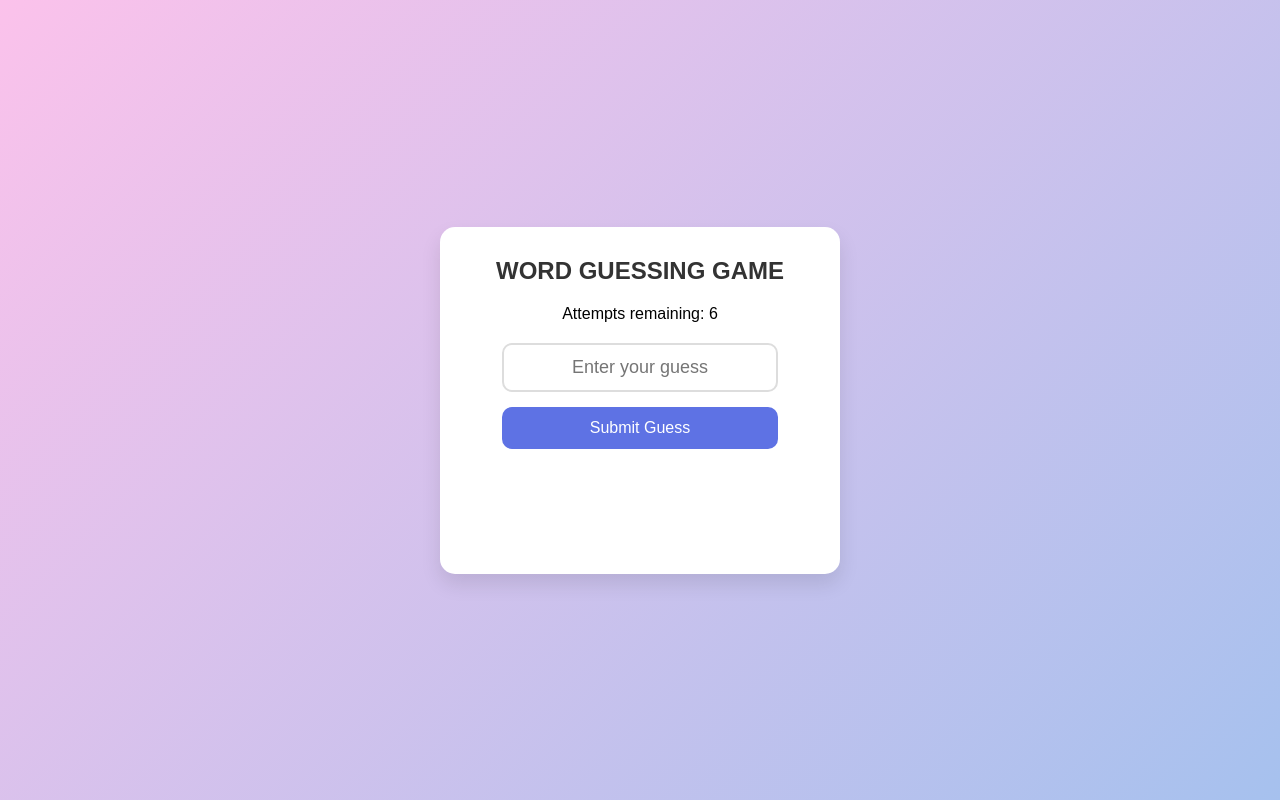
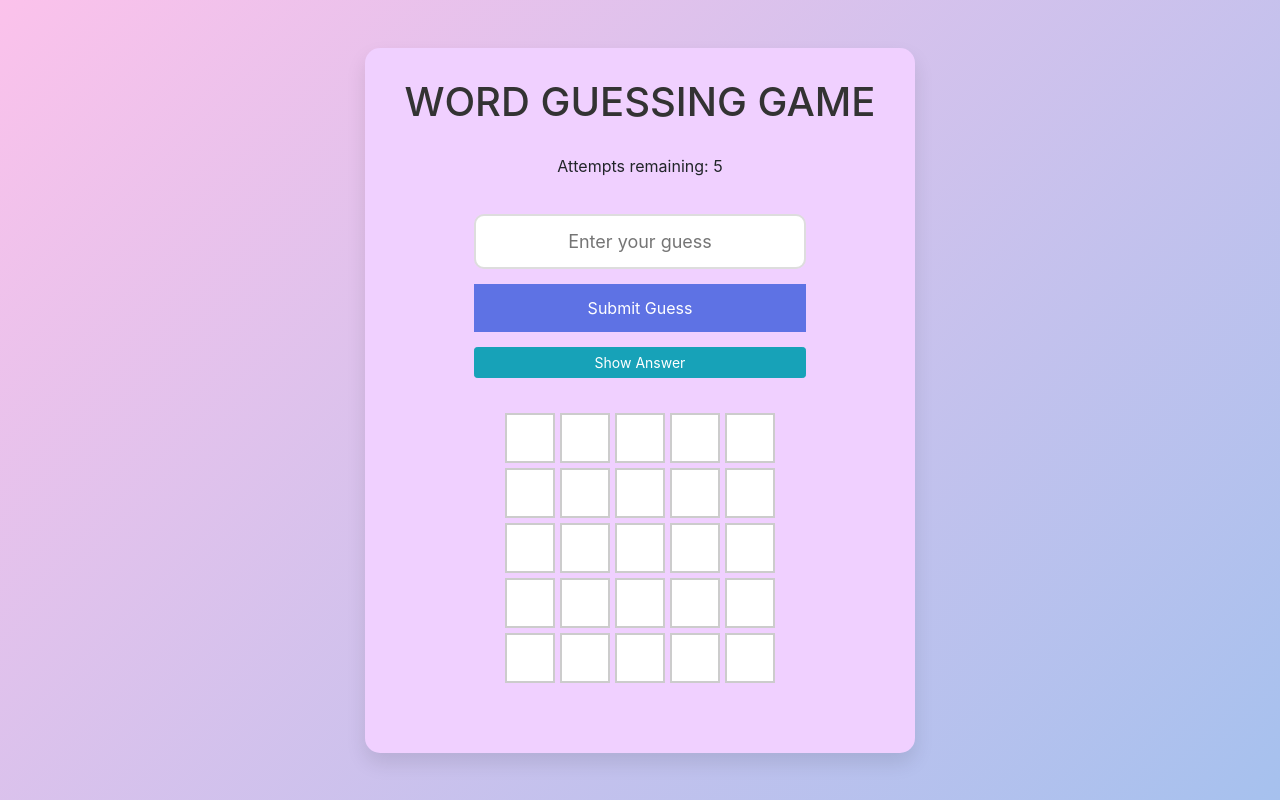
Before and after one commit to baslansa-u/guess_games, a Flask app: page / in a window 1280 px wide. Run offline with Flask 3, Linux system fonts and the light colour scheme; parts of the project's set-up code (start-up, migrations or seed data) failed here and were passed over; some libraries are stand-ins or nearby versions.

Commit message:
guess_v1

```diff
--- a/app.py
+++ b/app.py
@@ -1,10 +1,13 @@
-from flask import Flask, render_template, request, jsonify
-from app.models.game import get_random_word, check_guess  # แก้ไขการนำเข้าจาก models.game
+from flask import Flask, render_template, request, jsonify, session
+from app.models import game
+from app.models.game import get_random_word, check_guess, load_word_list
 
 app = Flask(__name__, template_folder='app/templates', static_folder='app/static')
 
 # คำที่ใช้ในเกม
-answer = get_random_word()  # ใช้ฟังก์ชัน get_random_word เพื่อเลือกคำ
+load_word_list()
+
+answer = get_random_word()
 
 # หน้าแรก
 @app.route('/')
@@ -27,5 +30,15 @@ def check_guess_route():
     else:
         return jsonify({'result': 'Try again!', 'feedback': feedback})
 
+@app.route('/get_answer', methods=['GET'])
+def get_answer():
+    return jsonify({'answer': answer.upper()})
+
+@app.route('/restart_game', methods=['POST'])
+def restart_game():
+    global answer
+    answer = get_random_word()
+    return jsonify({'message': 'Game restarted!', 'answer': answer.upper()})
+
 if __name__ == "__main__":
     app.run(debug=True)
--- a/app/static/css/styles.css
+++ b/app/static/css/styles.css
@@ -18,11 +18,11 @@ body {
 
 /* สไตล์ที่ใช้กับ container หลักของเกม */
 .game-container {
-    background-color: white;
+    background-color: #f0d0ff;
     border-radius: 15px;
     padding: 30px;
     box-shadow: 0 10px 20px rgba(0, 0, 0, 0.1);
-    width: 400px;
+    width: 550px;
     text-align: center;
     display: flex;
     flex-direction: column;
@@ -48,9 +48,12 @@ h1 {
 } */
 .input-container input[type="text"],
 .input-container button {
-    display: block;  /* ให้แต่ละตัวอยู่คนละบรรทัด */
-    width: 100%;      /* ให้ขยายเต็มความกว้างของ container */
-    margin-bottom: 15px;  /* เพิ่มระยะห่างระหว่าง input กับ button */
+    display: block;
+    /* ให้แต่ละตัวอยู่คนละบรรทัด */
+    width: 100%;
+    /* ให้ขยายเต็มความกว้างของ container */
+    margin-bottom: 15px;
+    /* เพิ่มระยะห่างระหว่าง input กับ button */
     text-align: center;
 }
 
@@ -89,7 +92,7 @@ button:hover {
     justify-content: center;
     gap: 5px;
     margin-top: 20px;
-     text-transform: uppercase;
+    text-transform: uppercase;
 }
 
 .letter {
@@ -134,11 +137,25 @@ button:hover {
 
 /* Animation transition */
 @keyframes shake {
-    0% { transform: translateX(0); }
-    25% { transform: translateX(-5px); }
-    50% { transform: translateX(5px); }
-    75% { transform: translateX(-5px); }
-    100% { transform: translateX(0); }
+    0% {
+        transform: translateX(0);
+    }
+
+    25% {
+        transform: translateX(-5px);
+    }
+
+    50% {
+        transform: translateX(5px);
+    }
+
+    75% {
+        transform: translateX(-5px);
+    }
+
+    100% {
+        transform: translateX(0);
+    }
 }
 
 input[type="text"].error {
@@ -150,16 +167,21 @@ input[type="text"].error {
 
 /* Modal overlay (background overlay ที่มืดๆ) */
 .modal {
-    display: none; /* ปกติจะไม่แสดง */
+    display: none;
+    /* ปกติจะไม่แสดง */
     position: fixed;
-    z-index: 9999; /* ให้อยู่เหนือเนื้อหาทั้งหมด */
+    z-index: 9999;
+    /* ให้อยู่เหนือเนื้อหาทั้งหมด */
     left: 0;
     top: 0;
     width: 100%;
     height: 100%;
-    background-color: rgba(0, 0, 0, 0.7); /* สีดำโปร่งแสง */
-    overflow: auto; /* ถ้ามีเนื้อหาที่สูงเกินจะเลื่อน */
-    animation: fadeIn 0.3s ease-in-out; /* สร้างการเคลื่อนไหว */
+    background-color: rgba(0, 0, 0, 0.7);
+    /* สีดำโปร่งแสง */
+    overflow: auto;
+    /* ถ้ามีเนื้อหาที่สูงเกินจะเลื่อน */
+    animation: fadeIn 0.3s ease-in-out;
+    /* สร้างการเคลื่อนไหว */
 }
 
 /* การเคลื่อนไหวสำหรับ fade-in */
@@ -167,6 +189,7 @@ input[type="text"].error {
     from {
         opacity: 0;
     }
+
     to {
         opacity: 1;
     }
@@ -175,7 +198,8 @@ input[type="text"].error {
 /* กล่องของ Modal */
 .modal-content {
     background-color: #fff;
-    margin: 15% auto; /* จัดให้อยู่กลางหน้าจอ */
+    margin: 15% auto;
+    /* จัดให้อยู่กลางหน้าจอ */
     padding: 20px;
     border-radius: 10px;
     width: 80%;
@@ -190,6 +214,7 @@ input[type="text"].error {
         transform: translateY(100px);
         opacity: 0;
     }
+
     to {
         transform: translateY(0);
         opacity: 1;
@@ -237,3 +262,30 @@ input[type="text"].error {
 }
 
 /* <----> */
+.guess-grid {
+    display: flex;
+    flex-direction: column;
+    gap: 5px;
+    margin: 0 0;
+}
+
+.guess-row {
+    display: flex;
+    gap: 5px;
+    justify-content: center;
+}
+
+.letter-box {
+    width: 50px;
+    height: 50px;
+    border: 2px solid #ccc;
+    display: flex;
+    align-items: center;
+    justify-content: center;
+    font-size: 24px;
+    text-transform: uppercase;
+}
+
+.empty-box {
+    background-color: #fff;
+}
--- a/app/static/js/script.js
+++ b/app/static/js/script.js
@@ -1,4 +1,4 @@
-let attempts = 6;
+let attempts = 5;
 let gameMessage = document.getElementById("gameMessage");
 let feedbackContainer = document.getElementById("feedbackContainer");
 let gameDialog = document.getElementById("gameDialog");
@@ -6,6 +6,7 @@ let dialogMessage = document.getElementById("dialogMessage");
 let closeDialog = document.getElementById("closeDialog");
 let restartGameButton = document.getElementById("restartGame");
 let closeDialogBtn = document.getElementById("closeDialogBtn");
+let guessHistory = [];
 
 // ฟังก์ชันสำหรับตรวจสอบคำที่ทาย
 function checkGuess() {
@@ -39,7 +40,13 @@ function checkGuess() {
                 data.feedback.forEach(item => {
                     feedbackHtml += `<div class="letter ${item.color}">${item.letter}</div>`;
                 });
-                feedbackContainer.innerHTML = feedbackHtml;
+
+                guessHistory.push({
+                    guess: guess,
+                    feedback: data.feedback
+                });
+
+                updateGuessHistory();
 
                 // แสดงข้อความเกม
                 if (data.result.includes("Congratulations")) {
@@ -62,15 +69,43 @@ function checkGuess() {
 // เพิ่ม event listener ให้กับปุ่ม
 document.getElementById("submitGuess").addEventListener("click", checkGuess);
 
+// Add after the submitGuess event listener
+document.getElementById("revealAnswer").addEventListener("click", function () {
+    fetch('/get_answer', {
+        method: 'GET',
+    })
+        .then(response => response.json())
+        .then(data => {
+            dialogMessage.textContent = `The answer is: ${data.answer}`;
+            gameDialog.style.display = "block";
+        })
+        .catch(error => console.error('Error:', error));
+});
+
 // เคลียร์ข้อความผลลัพธ์ทุกครั้งที่ผู้ใช้กรอกใหม่
 document.getElementById("guessInput").addEventListener("input", function () {
     gameMessage.classList.remove("show");
 });
 
-// ฟังก์ชันเริ่มเกมใหม่
+// ฟังก์ชันสำหรับรีสตาร์ทเกม
 restartGameButton.addEventListener("click", function () {
-    // รีเฟรชหน้าใหม่เพื่อเริ่มเกมใหม่
-    window.location.reload();
+    fetch('/restart_game', {
+        method: 'POST',
+    })
+        .then(response => response.json())
+        .then(data => {
+            if (data.message) {
+                // รีเซ็ตค่าต่าง ๆ
+                attempts = 5;
+                guessHistory = [];
+                document.getElementById("attempts").textContent = attempts;
+                initializeGuessGrid();
+                gameDialog.style.display = "none"; // ซ่อน dialog
+            } else {
+                gameDialog.style.display = "none"; // ซ่อน dialog
+            }
+        })
+        .catch(error => console.error('Error:', error));
 });
 
 // ฟังก์ชันปิด dialog
@@ -78,7 +113,33 @@ closeDialogBtn.addEventListener("click", function () {
     gameDialog.style.display = "none";  // ซ่อน dialog
 });
 
-// ฟังก์ชันปิด dialog เมื่อคลิกที่ปุ่มปิด (X)
-closeDialog.addEventListener("click", function () {
-    gameDialog.style.display = "none";  // ซ่อน dialog
-});
+function updateGuessHistory() {
+    const currentRow = 5 - attempts - 1;
+    const boxes = document.querySelectorAll(`.letter-box[data-row="${currentRow}"]`);
+
+    const lastGuess = guessHistory[guessHistory.length - 1];
+    lastGuess.feedback.forEach((item, index) => {
+        boxes[index].textContent = item.letter.toUpperCase();
+        boxes[index].classList.remove('empty-box');
+        boxes[index].classList.add(item.color);
+    });
+}
+
+// Add after the variable declarations
+function initializeGuessGrid() {
+    const guessGrid = document.getElementById("guessGrid");
+    let gridHtml = '';
+
+    for (let row = 0; row < 5; row++) {
+        gridHtml += '<div class="guess-row">';
+        for (let col = 0; col < 5; col++) {
+            gridHtml += '<div class="letter-box empty-box" data-row="' + row + '" data-col="' + col + '"></div>';
+        }
+        gridHtml += '</div>';
+    }
+
+    guessGrid.innerHTML = gridHtml;
+}
+
+// Call this function when the page loads
+document.addEventListener('DOMContentLoaded', initializeGuessGrid);
--- a/app/templates/index.html
+++ b/app/templates/index.html
@@ -6,20 +6,23 @@
     <meta name="viewport" content="width=device-width, initial-scale=1.0">
     <title>Word Guessing Game</title>
     <link rel="stylesheet" href="../static/css/styles.css">
+    <link href="https://stackpath.bootstrapcdn.com/bootstrap/4.3.1/css/bootstrap.min.css" rel="stylesheet">
+
 </head>
 
 <body>
     <div class="game-container">
         <h1>Word Guessing Game</h1>
         <div class="counter">
-            <p>Attempts remaining: <span id="attempts">6</span></p>
+            <p>Attempts remaining: <span id="attempts">5</span></p>
         </div>
         <div class="input-container">
             <input type="text" id="guessInput" maxlength="5" placeholder="Enter your guess">
             <button id="submitGuess">Submit Guess</button>
+            <button id="revealAnswer" class="btn btn-info btn-sm">Show Answer</button>
         </div>
-        <div id="feedbackContainer" class="feedback-container"></div>
-
+        <div id="guessGrid" class="guess-grid">
+        </div>
         <div id="gameMessage" class="game-message"></div>
     </div>
 
```
Also changed, not shown: app/models/game.py (+23 -2 lines), 2 other files.
